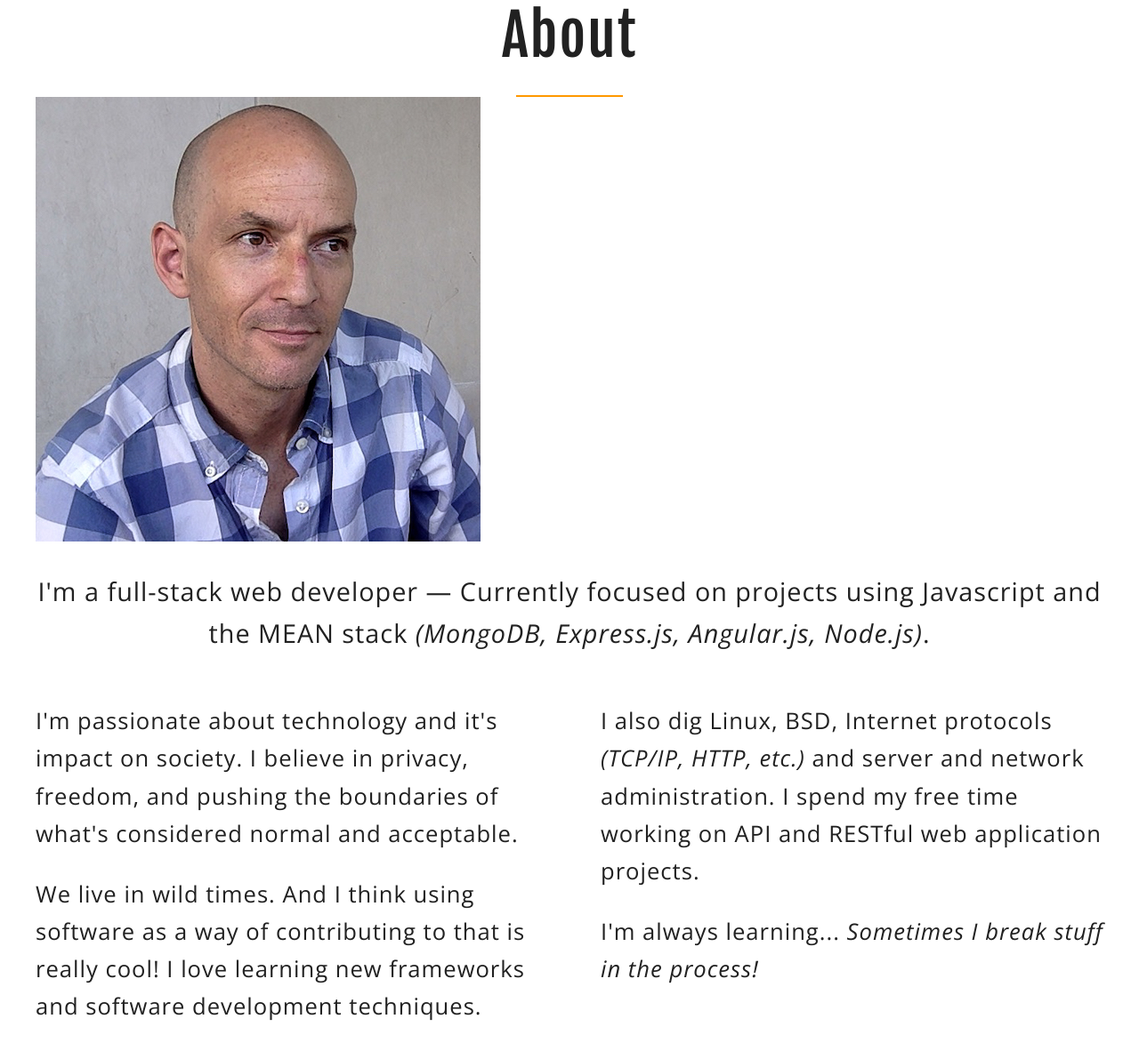
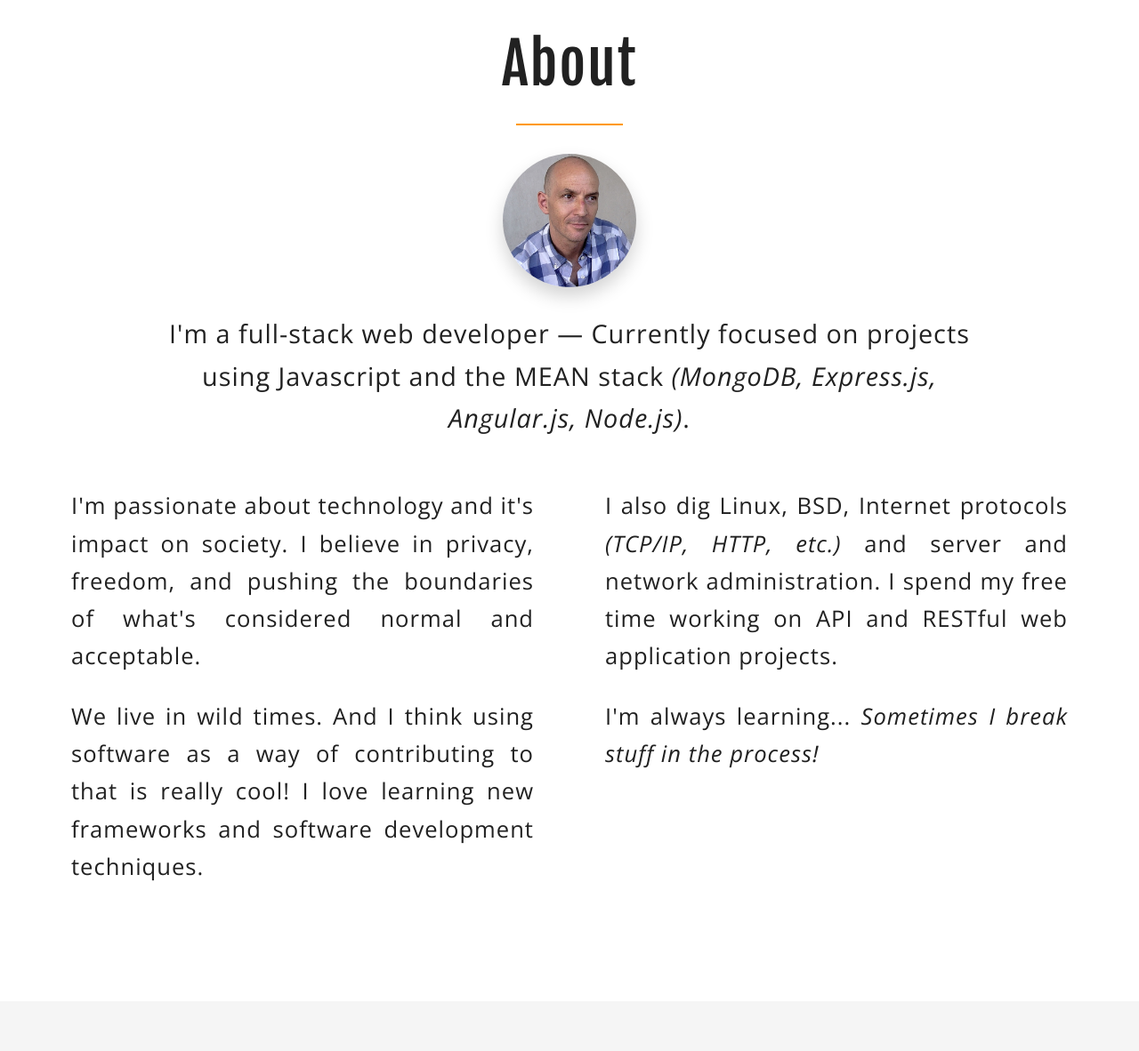
Before and after one commit to gp22/gp22.github.io.source, a website: page app/index.html in a window 1280 px wide. Shown: the part 869-2051 px from the top of the page at 89% size. Drawn offline with nearby package versions, Linux system fonts and the light colour scheme; files whose address does not match are found by name.

Commit message:
add styles

```diff
--- a/app/assets/styles/modules/_copy-container.css
+++ b/app/assets/styles/modules/_copy-container.css
@@ -1,7 +1,6 @@
 .copy-container {
     letter-spacing: 1px;
     line-height: 1.65;
-    /*margin: 14rem 0;*/
 
     @mixin small {
         font-size: 1.2rem;
@@ -9,6 +8,7 @@
 
     @mixin medium {
         font-size: 1.4rem;
+        text-align: justify;
     }
 
     @mixin large {
@@ -27,10 +27,13 @@
         }
 
         @mixin medium {
+            max-width: 760px;
+            margin: 0 auto;
             font-size: 1.6rem;
         }
 
         @mixin large {
+            max-width: 900px;
             font-size: 1.8rem;
         }
     }
--- /dev/null
+++ b/app/assets/styles/modules/_hero-img.css
@@ -0,0 +1,7 @@
+.hero-img {
+  display: block;
+  width: 150px;
+  height: 150px;
+  margin: 0 auto;
+  border-radius: 50%;
+}
--- a/app/assets/styles/modules/_page-section.css
+++ b/app/assets/styles/modules/_page-section.css
@@ -1,11 +1,15 @@
 .page-section {
-    padding: 2.5rem 0;
+    padding: 4.5rem 0;
 
     @mixin small {
-        padding: 4.5rem 0;
+      padding: 5.5rem 0;
+    }
+
+    @mixin medium {
+      padding: 6.5rem 0;
     }
 
     &--gray {
-        background-color: #F5F5F5;
+      background-color: #F5F5F5;
     }
 }
--- a/app/assets/styles/modules/_row.css
+++ b/app/assets/styles/modules/_row.css
@@ -1,18 +1,18 @@
 .row {
     @mixin clearfix;
 
-    &--gutters {
+    /*&--gutters {
         margin-right: -70px;
-    }
-
-    &--gutters > div {
-        padding-right: 70px;
-    }
+    }*/
 
     @mixin medium {
         &__medium-6 {
             float: left;
             width: 50%;
         }
+
+        &--gutters > div {
+            padding: 0 40px;
+        }
     }
 }
--- a/app/assets/styles/modules/_section-title.css
+++ b/app/assets/styles/modules/_section-title.css
@@ -2,7 +2,7 @@
     font-family: 'Fjalla One', sans-serif;
     font-size: 2.4rem;
     text-align: center;
-    margin: 0;
+    margin: 0 0 2rem 0;
 
     @mixin small {
         font-size: 3rem;
--- a/app/assets/styles/styles.css
+++ b/app/assets/styles/styles.css
@@ -10,3 +10,4 @@
 @import 'modules/_shadow';
 @import 'modules/_copy-container';
 @import 'modules/_row';
+@import 'modules/_hero-img';
--- a/app/index.html
+++ b/app/index.html
@@ -32,7 +32,7 @@
     <section class="page-section">
         <div class="wrapper">
             <h2 class="section-title">About</h2>
-            <img class="hero-img" src="resources/img/portrait.jpg">
+            <img class="hero-img shadow" src="assets/img/portrait.jpg">
             <div class="copy-container copy-container--long copy-container--large copy-container--centered">
                 <p>I'm a full-stack web developer &mdash; Currently focused on projects using Javascript and the MEAN stack <em>(MongoDB, Express.js, Angular.js, Node.js)</em>.</p>
             </div>
--- a/app/temp/styles/styles.css
+++ b/app/temp/styles/styles.css
@@ -664,13 +664,20 @@ a:active {
 }
 
 .page-section {
-    padding: 2.5rem 0;
+    padding: 4.5rem 0;
 }
 
 @media (min-width: 530px) {
 
   .page-section {
-    padding: 4.5rem 0;
+    padding: 5.5rem 0;
+  }
+}
+
+@media (min-width: 800px) {
+
+  .page-section {
+    padding: 6.5rem 0;
   }
 }
 
@@ -682,7 +689,7 @@ a:active {
     font-family: 'Fjalla One', sans-serif;
     font-size: 2.4rem;
     text-align: center;
-    margin: 0;
+    margin: 0 0 2rem 0;
 }
 
 @media (min-width: 530px) {
@@ -720,8 +727,6 @@ a:active {
     line-height: 1.65;
 }
 
-/*margin: 14rem 0;*/
-
 @media (min-width: 530px) {
 
   .copy-container {
@@ -733,6 +738,7 @@ a:active {
 
   .copy-container {
     font-size: 1.4rem;
+    text-align: justify;
   }
 }
 
@@ -761,6 +767,8 @@ a:active {
 @media (min-width: 800px) {
 
   .copy-container--large {
+    max-width: 760px;
+    margin: 0 auto;
     font-size: 1.6rem;
   }
 }
@@ -768,6 +776,7 @@ a:active {
 @media (min-width: 1200px) {
 
   .copy-container--large {
+    max-width: 900px;
     font-size: 1.8rem;
   }
 }
@@ -785,13 +794,9 @@ a:active {
   display: table;
 }
 
-.row--gutters {
-  margin-right: -70px;
-}
-
-.row--gutters > div {
-  padding-right: 70px;
-}
+/*&--gutters {
+        margin-right: -70px;
+    }*/
 
 @media (min-width: 800px) {
 
@@ -799,4 +804,16 @@ a:active {
     float: left;
     width: 50%;
   }
+
+  .row--gutters > div {
+    padding: 0 40px;
+  }
 }
+
+.hero-img {
+  display: block;
+  width: 150px;
+  height: 150px;
+  margin: 0 auto;
+  border-radius: 50%;
+}
```
Also changed, not shown: app/assets/img/portrait.jpg (renamed from resources/img/portrait.jpg), app/assets/img/votingApp-iPhone.png (renamed from resources/img/votingApp-iPhone.png).
